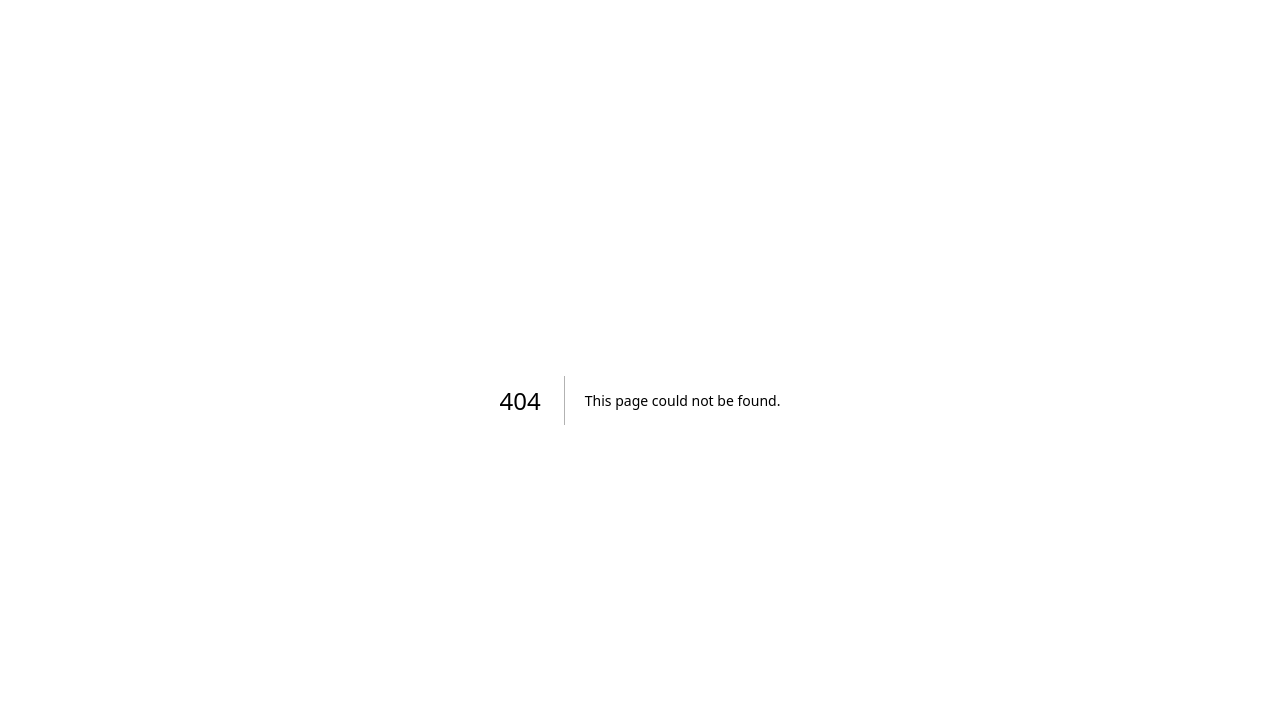
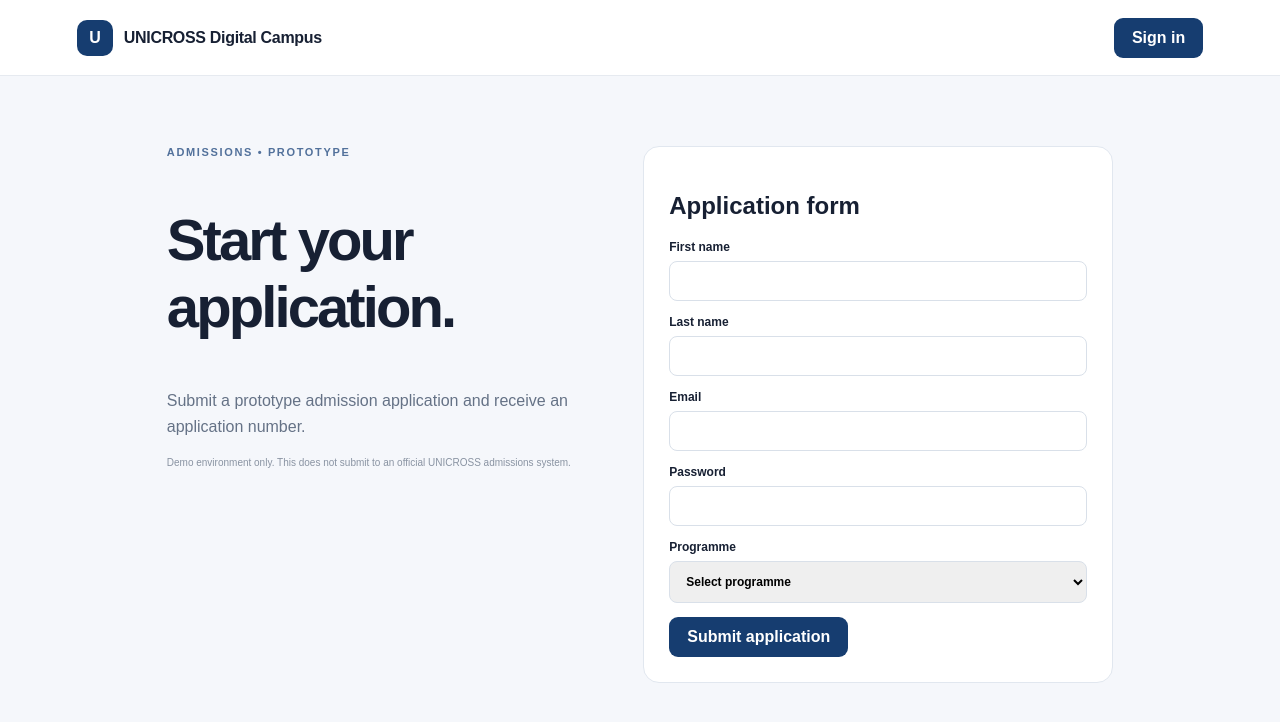
Before and after one commit to igbobaeval12/unicross-digital-campus, a Next.js app: page /admissions in a window 1280 px wide. Before the commit this address had no page. Shown: the top 722 px of the page. Built offline with nearby package versions, Linux system fonts and the light colour scheme; no server answers; the database is empty.

Commit message:
Add public admissions application page

```diff
--- /dev/null
+++ b/src/app/admissions/page.tsx
@@ -0,0 +1,61 @@
+"use client";
+
+import { FormEvent, useEffect, useState } from "react";
+import Link from "next/link";
+
+type Programme = { id: string; name: string; award: string };
+
+export default function AdmissionsPage() {
+  const [programmes, setProgrammes] = useState<Programme[]>([]);
+  const [form, setForm] = useState({ firstName: "", lastName: "", email: "", password: "", programmeId: "" });
+  const [message, setMessage] = useState("");
+
+  useEffect(() => {
+    fetch("/api/admissions/programmes")
+      .then((r) => r.json())
+      .then(setProgrammes)
+      .catch(() => setProgrammes([]));
+  }, []);
+
+  async function submit(e: FormEvent) {
+    e.preventDefault();
+    setMessage("");
+    const r = await fetch("/api/admissions/apply", {
+      method: "POST",
+      headers: { "Content-Type": "application/json" },
+      body: JSON.stringify(form),
+    });
+    const data = await r.json();
+    setMessage(data.message || data.error || "Unable to submit application.");
+    if (r.ok) setForm({ firstName: "", lastName: "", email: "", password: "", programmeId: "" });
+  }
+
+  return (
+    <main className="publicPage">
+      <nav className="portalNav">
+        <Link href="/" className="brand"><span className="brandMark">U</span><span>UNICROSS Digital Campus</span></Link>
+        <Link href="/login" className="signInButton">Sign in</Link>
+      </nav>
+      <section className="admissionHero">
+        <div>
+          <div className="eyebrow">ADMISSIONS • PROTOTYPE</div>
+          <h1>Start your application.</h1>
+          <p className="lead">Submit a prototype admission application and receive an application number.</p>
+          <p className="prototypeNotice">Demo environment only. This does not submit to an official UNICROSS admissions system.</p>
+        </div>
+        <div className="admissionCard">
+          <h2>Application form</h2>
+          <form onSubmit={submit}>
+            <label>First name<input required value={form.firstName} onChange={e=>setForm({...form,firstName:e.target.value})}/></label>
+            <label>Last name<input required value={form.lastName} onChange={e=>setForm({...form,lastName:e.target.value})}/></label>
+            <label>Email<input type="email" required value={form.email} onChange={e=>setForm({...form,email:e.target.value})}/></label>
+            <label>Password<input type="password" minLength={8} required value={form.password} onChange={e=>setForm({...form,password:e.target.value})}/></label>
+            <label>Programme<select required value={form.programmeId} onChange={e=>setForm({...form,programmeId:e.target.value})}><option value="">Select programme</option>{programmes.map(p=><option key={p.id} value={p.id}>{p.name} — {p.award}</option>)}</select></label>
+            <button className="primary" type="submit">Submit application</button>
+            {message && <div className="registrationMessage">{message}</div>}
+          </form>
+        </div>
+      </section>
+    </main>
+  );
+}
```
